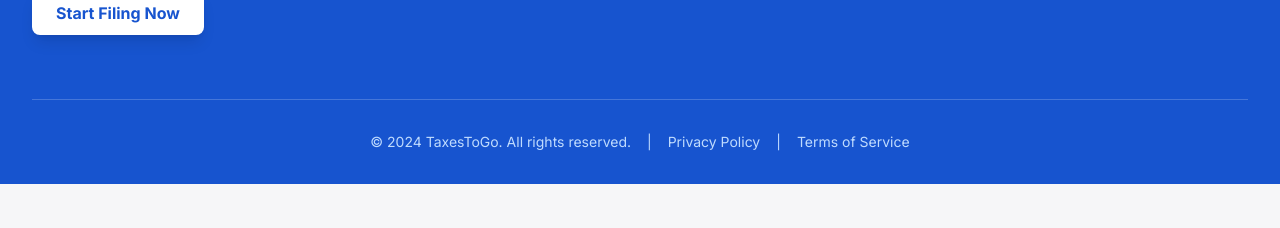
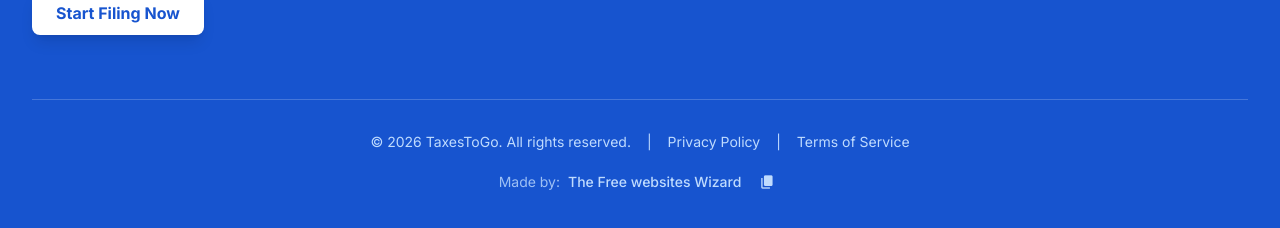
Before and after one commit to thefreewebsitewizards/john, a plain HTML site: page index.html in a window 1280 px wide. Shown: the part 3639-3867 px from the top of the page. Before the commit the page ends 3823 px from the top, so only its background shows below. Drawn offline with nearby package versions, Linux system fonts and the light colour scheme.

Commit message:
footer link added

```diff
--- a/index.html
+++ b/index.html
@@ -330,13 +330,40 @@
 </div>
 <div class="mt-16 border-t border-white/20 pt-8 text-center text-sm text-blue-200">
 <div class="flex flex-col justify-center gap-4 sm:flex-row">
-<span>© 2024 TaxesToGo. All rights reserved.</span>
+<span>© 2026 TaxesToGo. All rights reserved.</span>
 <span class="hidden sm:inline">|</span>
 <a class="hover:text-white" href="#">Privacy Policy</a>
 <span class="hidden sm:inline">|</span>
 <a class="hover:text-white" href="#">Terms of Service</a>
 </div>
+<div class="mt-4 flex items-center justify-center gap-2 text-sm text-blue-200">
+<span class="opacity-80">Made by:</span>
+<a href="https://thefreewebsitewizards.com/" target="_blank" rel="noopener noreferrer" class="font-medium hover:text-white transition-colors decoration-blue-200/50 hover:underline hover:decoration-white underline-offset-4">
+                        The Free websites Wizard
+                    </a>
+<button class="ml-1 inline-flex items-center justify-center rounded-full p-1.5 transition-all hover:bg-white/10 hover:text-white focus:outline-none focus:ring-2 focus:ring-white/20" onclick="copyToClipboard('https://thefreewebsitewizards.com/', this)" title="Copy Link">
+<span class="material-symbols-outlined !text-[16px]">content_copy</span>
+</button>
+</div>
 </div>
 </div>
 </footer>
+<script>
+    function copyToClipboard(text, btn) {
+        navigator.clipboard.writeText(text).then(() => {
+            const icon = btn.querySelector('.material-symbols-outlined');
+            const originalContent = icon.innerText;
+
+            icon.innerText = 'check';
+            icon.classList.add('text-green-400');
+
+            setTimeout(() => {
+                icon.innerText = originalContent;
+                icon.classList.remove('text-green-400');
+            }, 2000);
+        }).catch(err => {
+            console.error('Failed to copy:', err);
+        });
+    }
+</script>
 </body></html>
```
